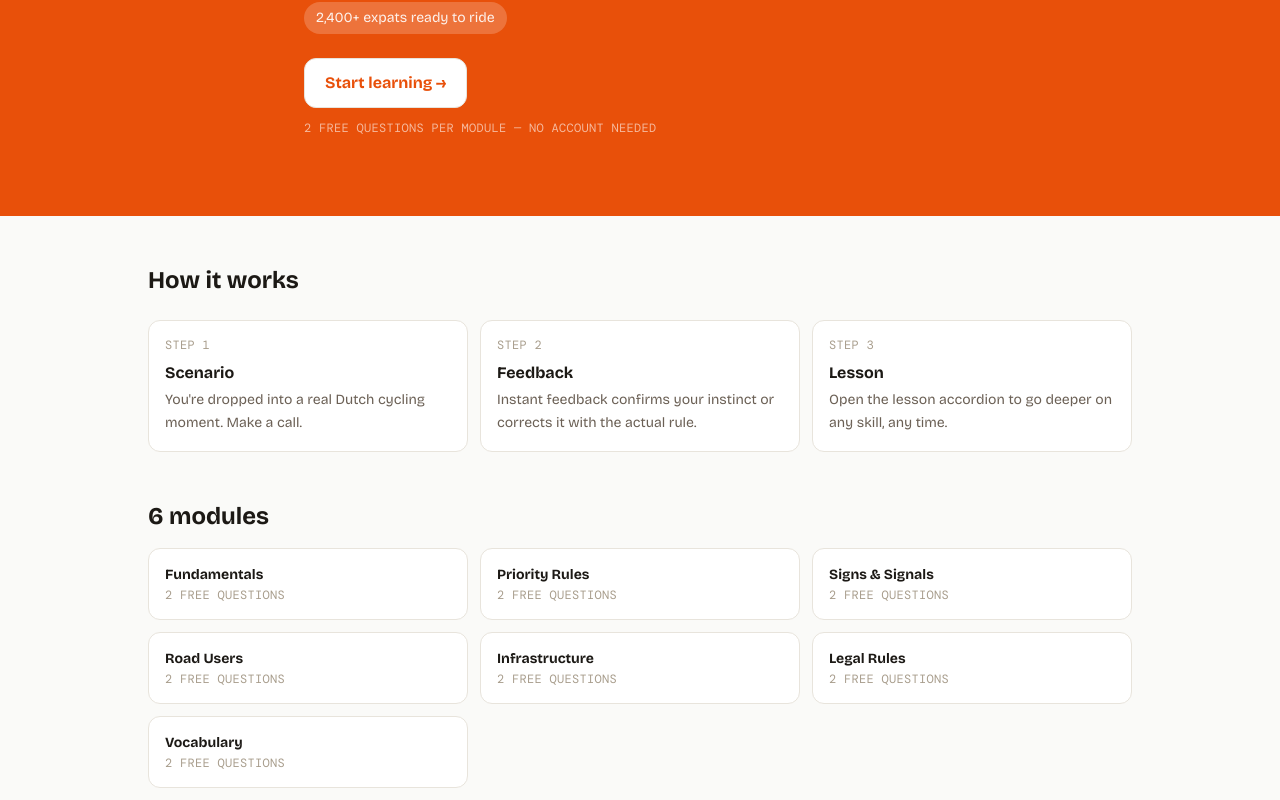
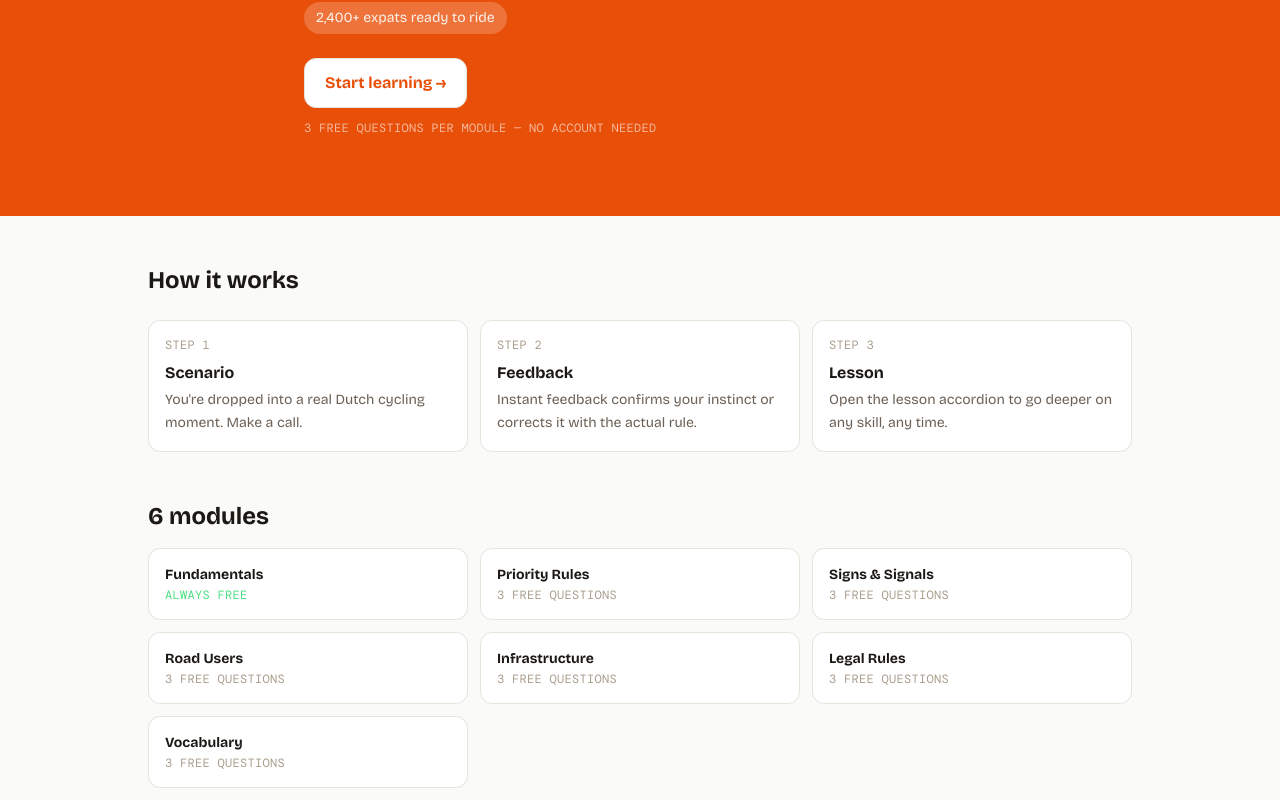
Before and after one commit to seanreilly11/bike-ready, a Next.js app: page / in a window 1280 px wide. Shown: the part 380-1180 px from the top of the page. Built offline with nearby package versions, Linux system fonts and the light colour scheme; no server answers.

Commit message:
feat: update preview message to reflect gated modules and add visual indicator for always free modules

```diff
--- a/app/learn/page.tsx
+++ b/app/learn/page.tsx
@@ -36,7 +36,7 @@ function PreviewCompleteScreen({ onUnlock }: { onUnlock: () => void }) {
           Don&apos;t leave it unfinished
         </h1>
         <p className="text-stone-400 text-sm mb-6">
-          You&apos;ve seen all 6 previews. The full course has {totalAll}{" "}
+          You&apos;ve seen all {gatedModules.length} previews. The full course has {totalAll}{" "}
           questions.
         </p>
         <div className="mb-6">
--- a/app/page.tsx
+++ b/app/page.tsx
@@ -7,6 +7,7 @@ import Nav from "@/components/layout/Nav";
 import OnboardingOverlay from "@/components/layout/OnboardingOverlay";
 import modules from "@/data/modules";
 import { APP_PRICE } from "@/data/constants";
+import { FREE_PER_MODULE } from "@/types";
 
 const ONBOARDING_KEY = "bikeready_onboarding_done";
 
@@ -88,7 +89,7 @@ export default function LandingPage() {
               </Button>
             </div>
             <p className="text-white/60 text-xs mt-3 font-mono uppercase tracking-wide">
-              2 free questions per module — no account needed
+              {FREE_PER_MODULE} free questions per module — no account needed
             </p>
           </div>
         </section>
@@ -138,9 +139,15 @@ export default function LandingPage() {
                 <p className="font-display font-bold text-sm text-stone-900">
                   {mod.title}
                 </p>
-                <p className="text-xs text-stone-400 mt-0.5 font-mono uppercase tracking-wide">
-                  2 free questions
-                </p>
+                {mod.alwaysFree ? (
+                  <p className="text-xs text-green mt-0.5 font-mono uppercase tracking-wide">
+                    Always free
+                  </p>
+                ) : (
+                  <p className="text-xs text-stone-400 mt-0.5 font-mono uppercase tracking-wide">
+                    {FREE_PER_MODULE} free questions
+                  </p>
+                )}
               </Link>
             ))}
           </div>
--- a/components/modules/ModuleCard.tsx
+++ b/components/modules/ModuleCard.tsx
@@ -47,6 +47,9 @@ export default function ModuleCard({ module, onClick }: ModuleCardProps) {
         "hover:border-stone-400 hover:shadow-md transition-all duration-200",
         "focus-visible:outline-none focus-visible:ring-2 focus-visible:ring-orange focus-visible:ring-offset-2",
         "active:scale-[0.99]",
+        module.alwaysFree
+          ? "border-l-4 border-l-green hover:border-l-green"
+          : "",
       ].join(" ")}
     >
       {/* Header */}
@@ -64,7 +67,8 @@ export default function ModuleCard({ module, onClick }: ModuleCardProps) {
       {/* Dot map */}
       <div className="flex flex-wrap gap-1.5 mb-2">
         {questions.map((q, i) => {
-          const isGated = !module.alwaysFree && !isPremium && i >= FREE_PER_MODULE;
+          const isGated =
+            !module.alwaysFree && !isPremium && i >= FREE_PER_MODULE;
           return (
             <div key={q.id} style={{ opacity: isGated ? 0.35 : 1 }}>
               <MasteryDot state={getDotState(q, progress)} />
```
